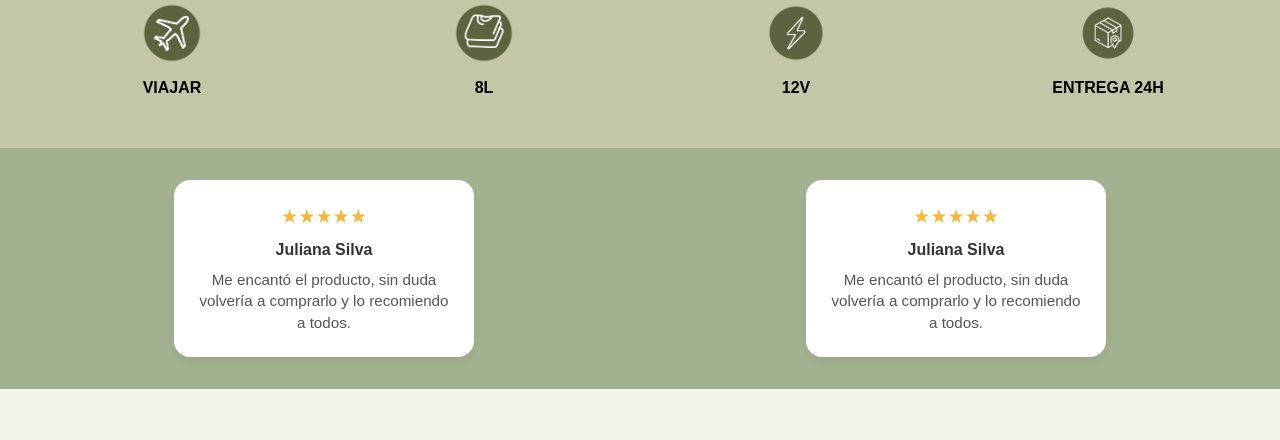
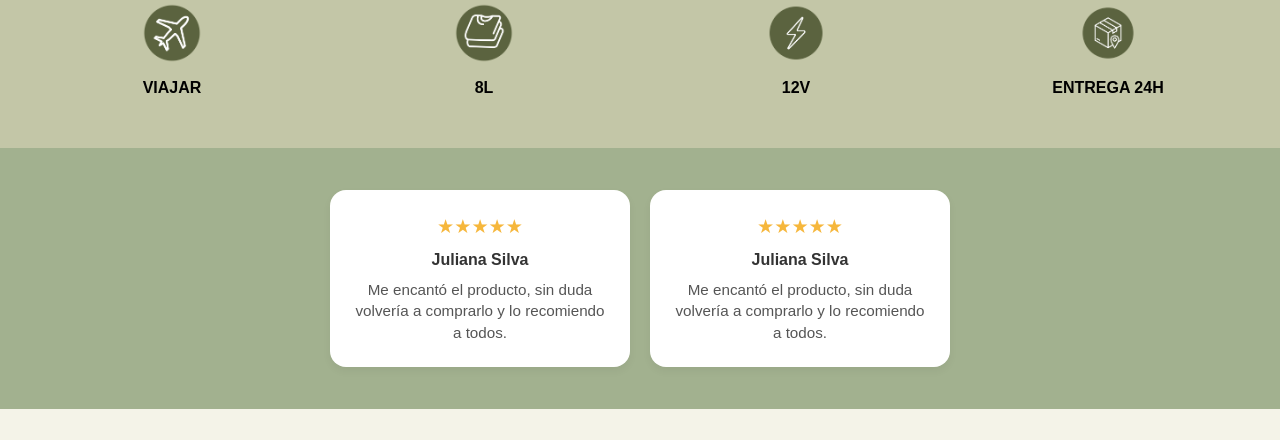
Before and after one commit to Travel-Wash/oferta, a plain HTML site: page index.html in a window 1280 px wide. Shown: the part 1178-1618 px from the top of the page. Drawn offline with Linux system fonts and the light colour scheme; grey boxes are pictures that could not be loaded; a web font is replaced by a local one.

Commit message:
Update index.html

```diff
--- a/index.html
+++ b/index.html
@@ -255,10 +255,9 @@
 .otros-reviews {
   background-color: #a2b18f;
   padding: 2rem 1rem;
-  display: grid;
-  grid-template-columns: 1fr;
-  gap: 1rem;
-  justify-items: center;
+    display: flex;
+    align-items: center;
+    justify-content: center;
 }
 
 .review-card {
@@ -268,6 +267,7 @@
   max-width: 300px;
   text-align: center;
   box-shadow: 0 4px 8px rgba(0,0,0,0.05);
+  margin: 10px;
 }
 
 .review-card .stars {
```
